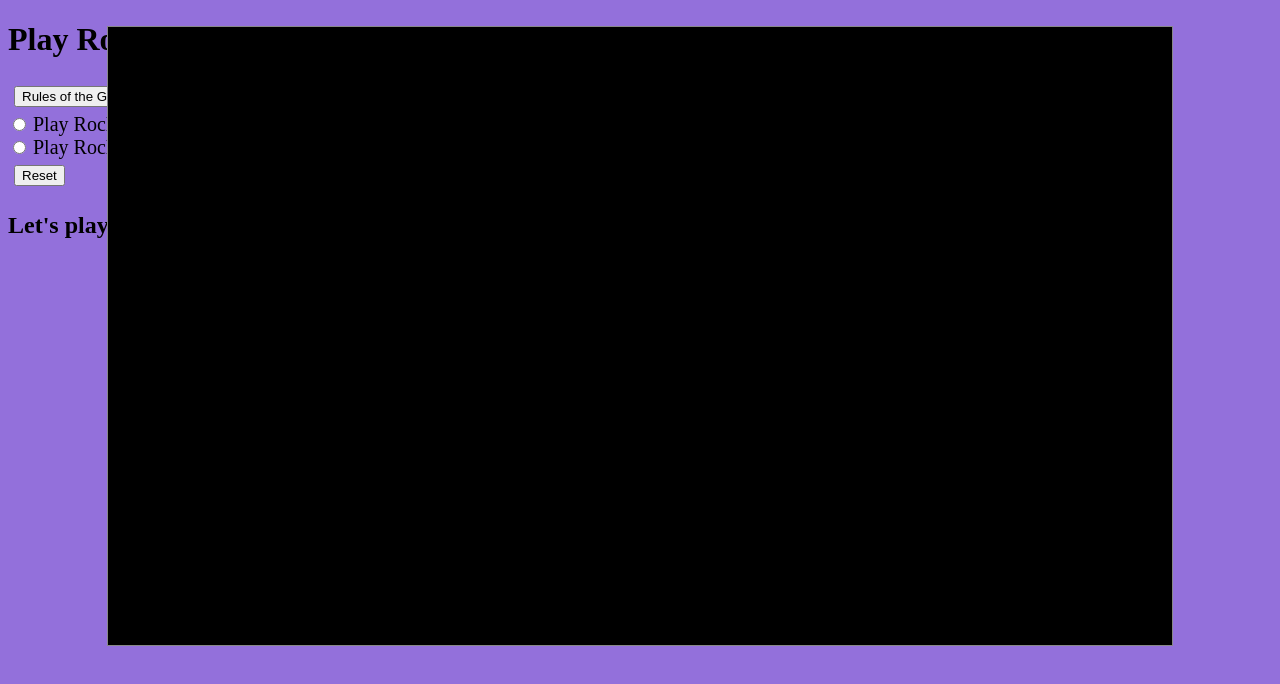
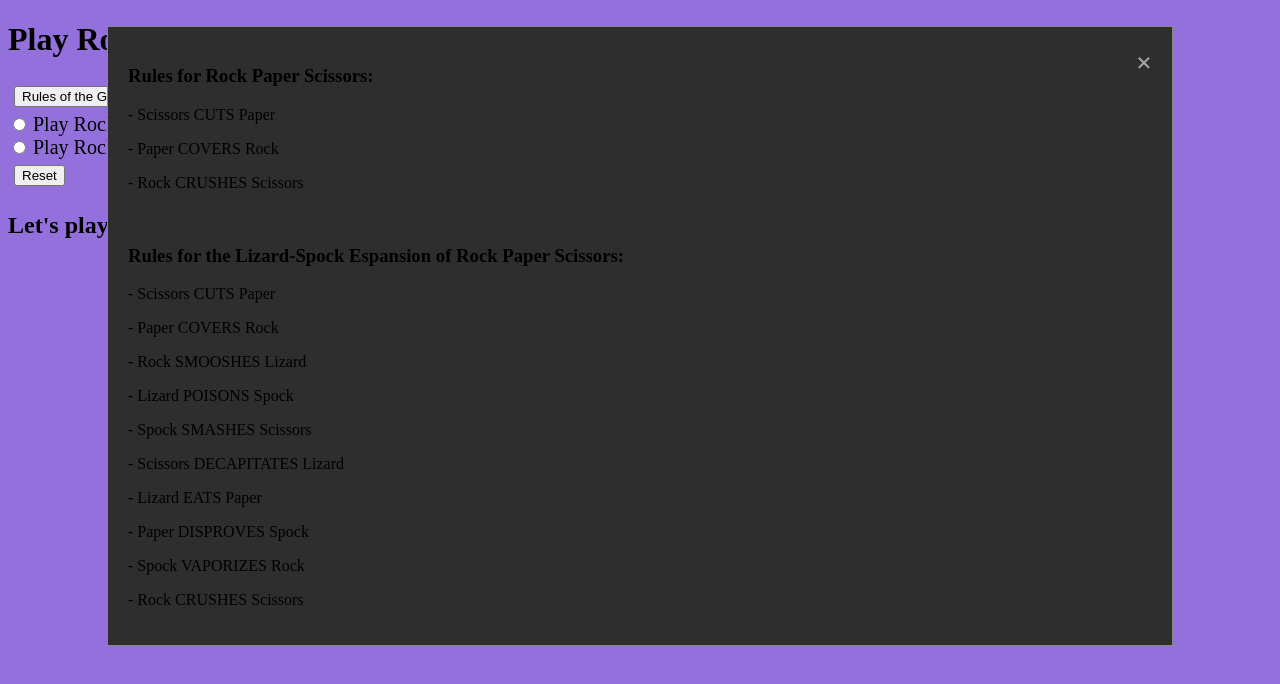
Before and after one commit to comp426-2023-spring/e02-meilinru, a website: page public/index.html in a window 1280 px wide. Both pictures are taken after a click on the button "Rules of the Game". Drawn offline with Linux system fonts and the light colour scheme.

Commit message:
Update styles.css

```diff
--- a/public/styles.css
+++ b/public/styles.css
@@ -26,7 +26,7 @@ button {
 }
 
 .modal-content {
-  background-color: rgb(0,0,0);
+  background-color: #2e2e2e;
   margin: 2% auto; /* 15% from the top and centered */
   padding: 20px;
   border: 1px solid #888;
@@ -34,7 +34,7 @@ button {
 }
 
 .close {
-  color: rgb(0,0,0);
+  color: #aaa;
   float: right;
   font-size: 28px;
   font-weight: bold;
```
